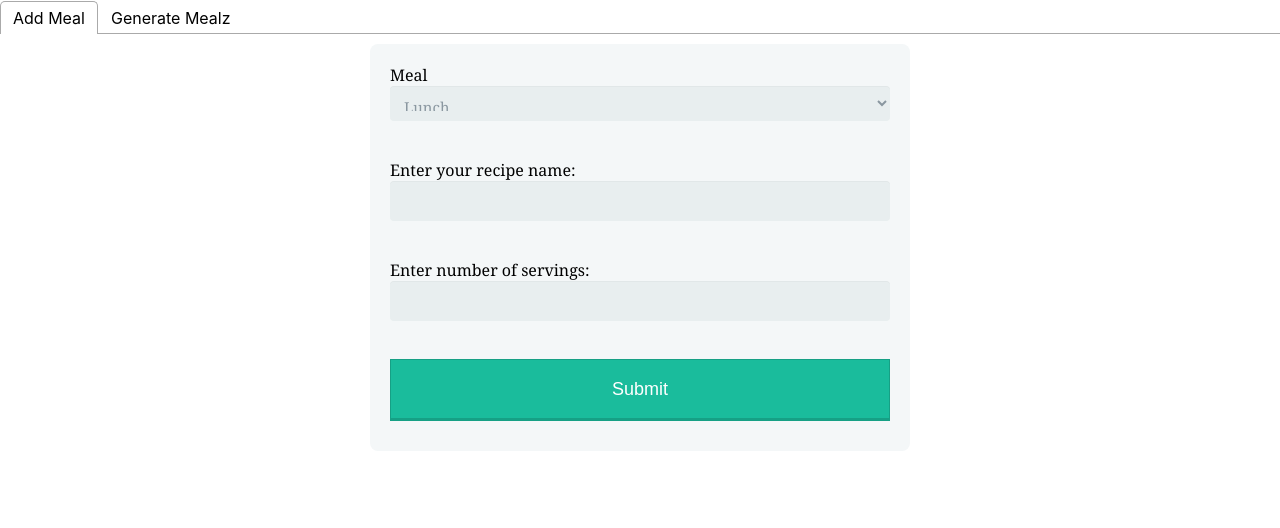
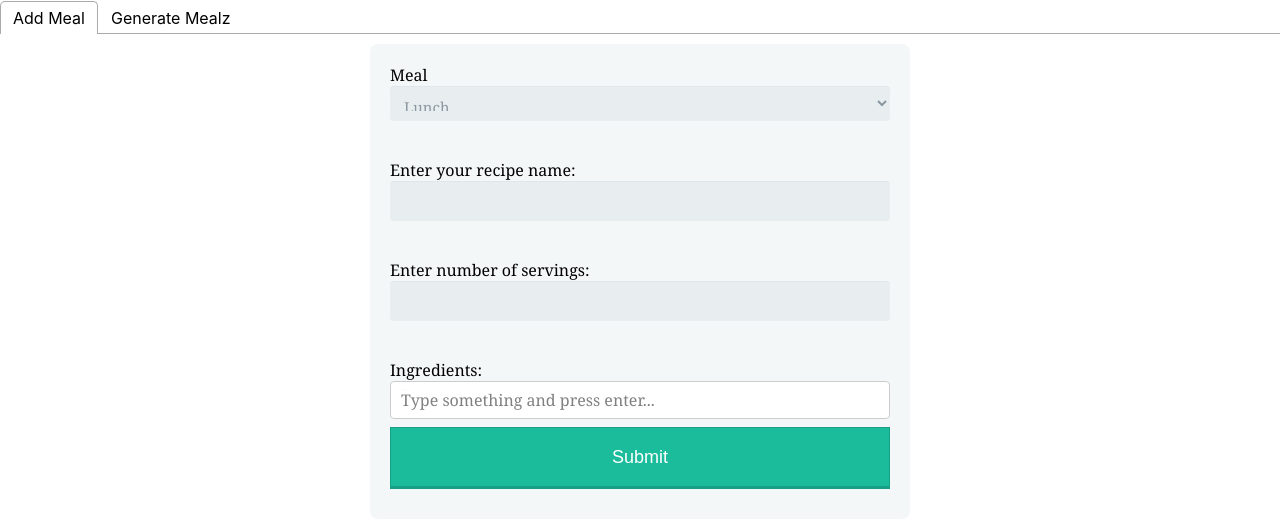
Before and after one commit to captain-porkins/mealz, a React (Create React App) app in the folder client/: page / in a window 1280 px wide. Shown: the top 528 px of the page. Built offline with nearby package versions, Linux system fonts and the light colour scheme.

Commit message:
Add ingredients specifier

```diff
--- a/client/package.json
+++ b/client/package.json
@@ -9,6 +9,7 @@
     "react": "^18.2.0",
     "react-dom": "^18.2.0",
     "react-scripts": "5.0.1",
+    "react-select": "^5.4.0",
     "react-tabs": "^5.1.0",
     "web-vitals": "^2.1.4"
   },
--- a/client/src/RecipeForm.js
+++ b/client/src/RecipeForm.js
@@ -1,9 +1,11 @@
 import React from "react"
+import CreatableSelect from "react-select/creatable"
 
 export function RecipeForm() {
   const [inputs, setInputs] = React.useState({})
 
   const handleChange = async (event) => {
+    console.log(event)
     const name = event.target.name
     const value = event.target.value
     const type = event.target.type
@@ -12,9 +14,7 @@ export function RecipeForm() {
     if (name === "recipe_name" && value !== inputs.recipe_name) {
       // recipe name has changed
       try {
-        recipe = await (
-          await fetch(`http://localhost:80/zach/recipe/${value}`)
-        ).json()
+        recipe = await (await fetch(`zach/recipe/${value}`)).json()
       } catch {
         recipe = {}
       }
@@ -40,6 +40,44 @@ export function RecipeForm() {
     })
     setInputs({})
     alert("recipe sent!")
+  }
+
+  const handleIngredientsChange = async (inputValue) => {
+    setInputs((values) => ({
+      ...values,
+      ingredients: inputValue,
+    }))
+  }
+
+  const handleCurrentIngredientChange = async (inputValue) => {
+    setInputs((values) => ({
+      ...values,
+      currentIngredient: inputValue,
+    }))
+  }
+
+  const handleKeyDown = (event) => {
+    if (!inputs.currentIngredient) {
+      return
+    }
+    switch (event.key) {
+      case "Enter":
+      case "Tab":
+        setInputs((values) => ({
+          ...values,
+          currentIngredient: "",
+          ingredients: [
+            ...(values.ingredients ?? []),
+            {
+              label: values.currentIngredient,
+              value: values.currentIngredient,
+            },
+          ],
+        }))
+        event.preventDefault()
+        break
+      default:
+    }
   }
 
   return (
@@ -69,6 +107,23 @@ export function RecipeForm() {
           onChange={handleChange}
         />
       </label>
+      <label>
+        Ingredients:
+        <CreatableSelect
+          components={{
+            DropdownIndicator: null,
+          }}
+          inputValue={inputs.currentIngredient}
+          isClearable
+          isMulti
+          menuIsOpen={false}
+          onChange={handleIngredientsChange}
+          onInputChange={handleCurrentIngredientChange}
+          onKeyDown={handleKeyDown}
+          placeholder="Type something and press enter..."
+          value={inputs.ingredients}
+        />
+      </label>
       <input type="submit" />
     </form>
   )
```
Also changed, not shown: 1 other file (tests, documents, lock files or other folders).
